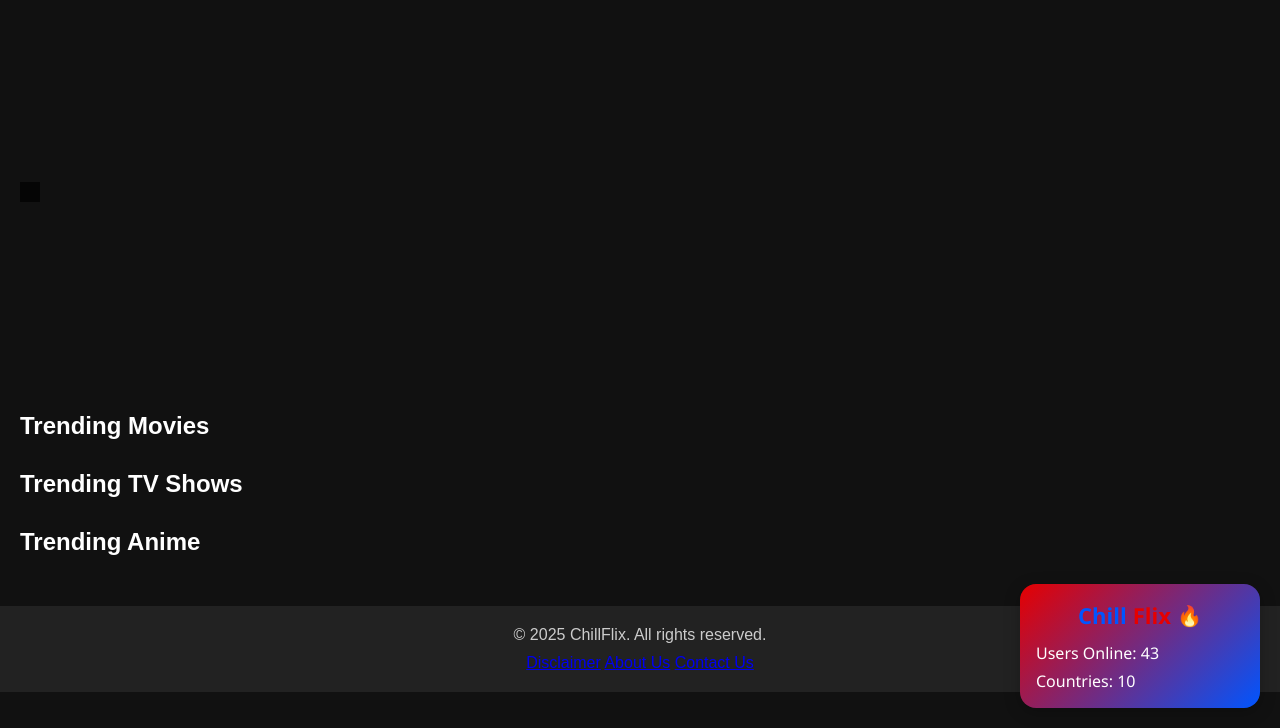
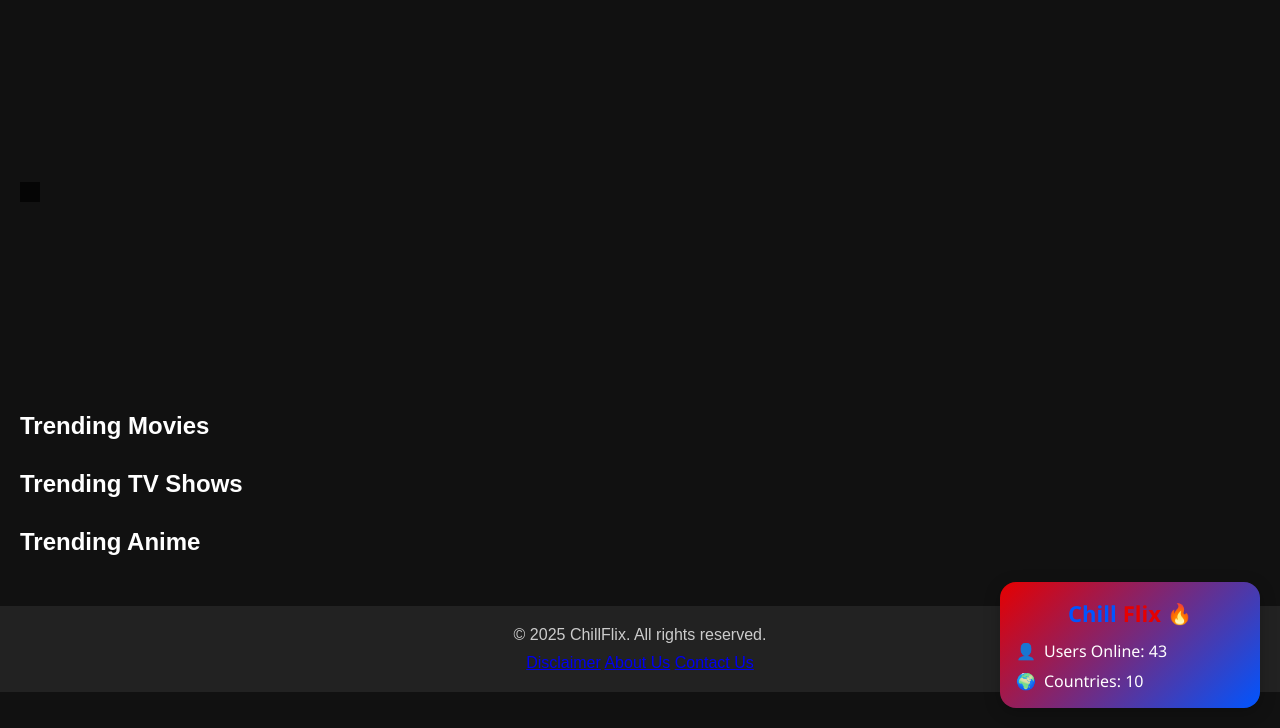
Before and after one commit to geezmoww/chillflix, a plain HTML site: page my-website/index.html in a window 1280 px wide. Shown: the part 72-800 px from the top of the page. Drawn offline with Linux system fonts and the light colour scheme; no server answers.

Commit message:
Update index.html

```diff
--- a/my-website/index.html
+++ b/my-website/index.html
@@ -149,9 +149,10 @@
   padding: 16px;
   font-family: 'Segoe UI', sans-serif;
   z-index: 9999;
-  width: 240px;
+  width: 260px;
   backdrop-filter: blur(4px);
 ">
+  <!-- Logo -->
   <div style="
     font-weight: bold;
     font-size: 22px;
@@ -165,12 +166,20 @@
     <span style="color: #0055ff;">Chill</span><span style="color: #e60000;">Flix</span>
     <span style="font-size: 20px;">🔥</span>
   </div>
-  <div style="font-size: 16px; margin-bottom: 6px;" id="userCount">Users Online: 0</div>
-  <div style="font-size: 16px;" id="countryCount">Countries: 0</div>
+
+  <!-- Stats -->
+  <div style="font-size: 16px; margin-bottom: 8px; display: flex; align-items: center;">
+    <span style="margin-right: 8px;">👤</span>
+    <span id="userCount">Users Online: 0</span>
+  </div>
+
+  <div style="font-size: 16px; display: flex; align-items: center;">
+    <span style="margin-right: 8px;">🌍</span>
+    <span id="countryCount">Countries: 0</span>
+  </div>
 </div>
 
 <script>
-  // Simulated data
   const sampleCountries = ["US", "IN", "UK", "DE", "FR", "BR", "JP", "AU", "CA", "NG"];
 
   function simulateStats() {
```
